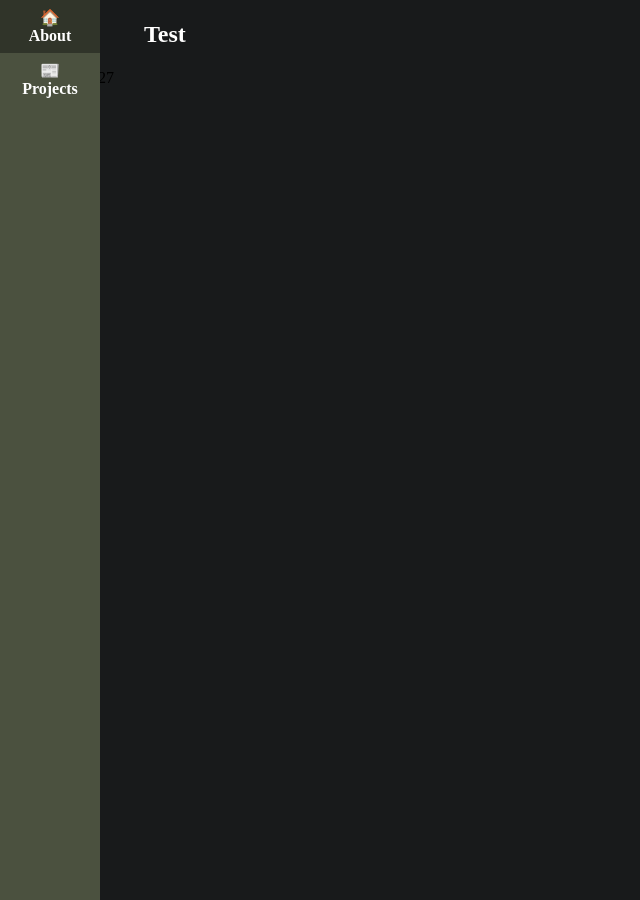
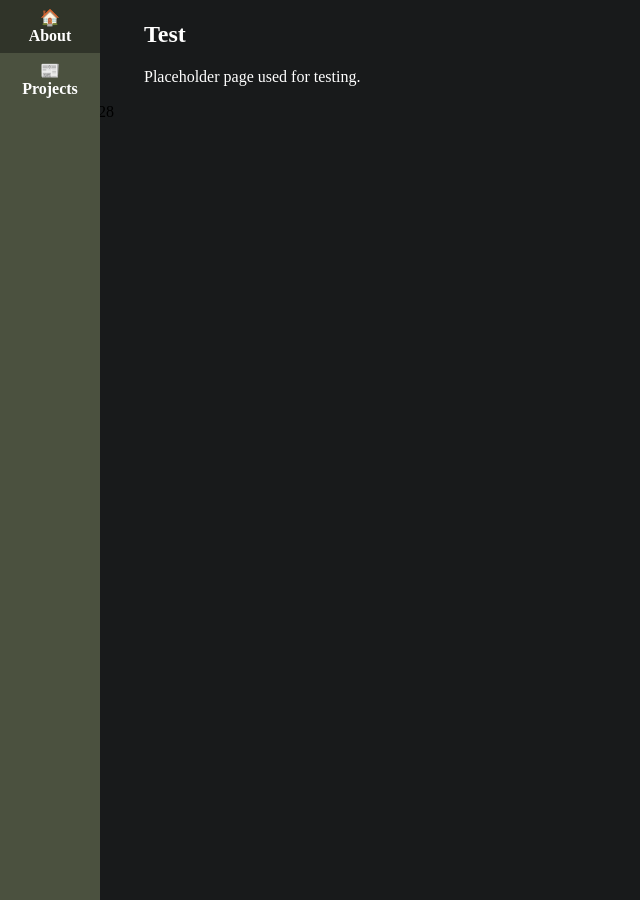
Before and after one commit to taghead/taghead.github.io, a Jekyll site: the page built from _pages/test.md, in a window 1280 px wide. Shown: the whole page, without its empty margins (0-640 px from the left). Built offline with Jekyll 4.4.1, drawn with Linux system fonts in a browser that asks for light colours.

Commit message:
Added page content

```diff
--- a/_config.yml
+++ b/_config.yml
@@ -14,7 +14,7 @@
 #   - jekyll-sass-converter
 #   - jekyll-feed
 
-site_version: 0.27
+site_version: 0.28
 
 exclude:
    - /docs/
--- a/_pages/test.md
+++ b/_pages/test.md
@@ -7,3 +7,4 @@ title: Home
 ---
 
 ## Test
+Placeholder page used for testing.
```
